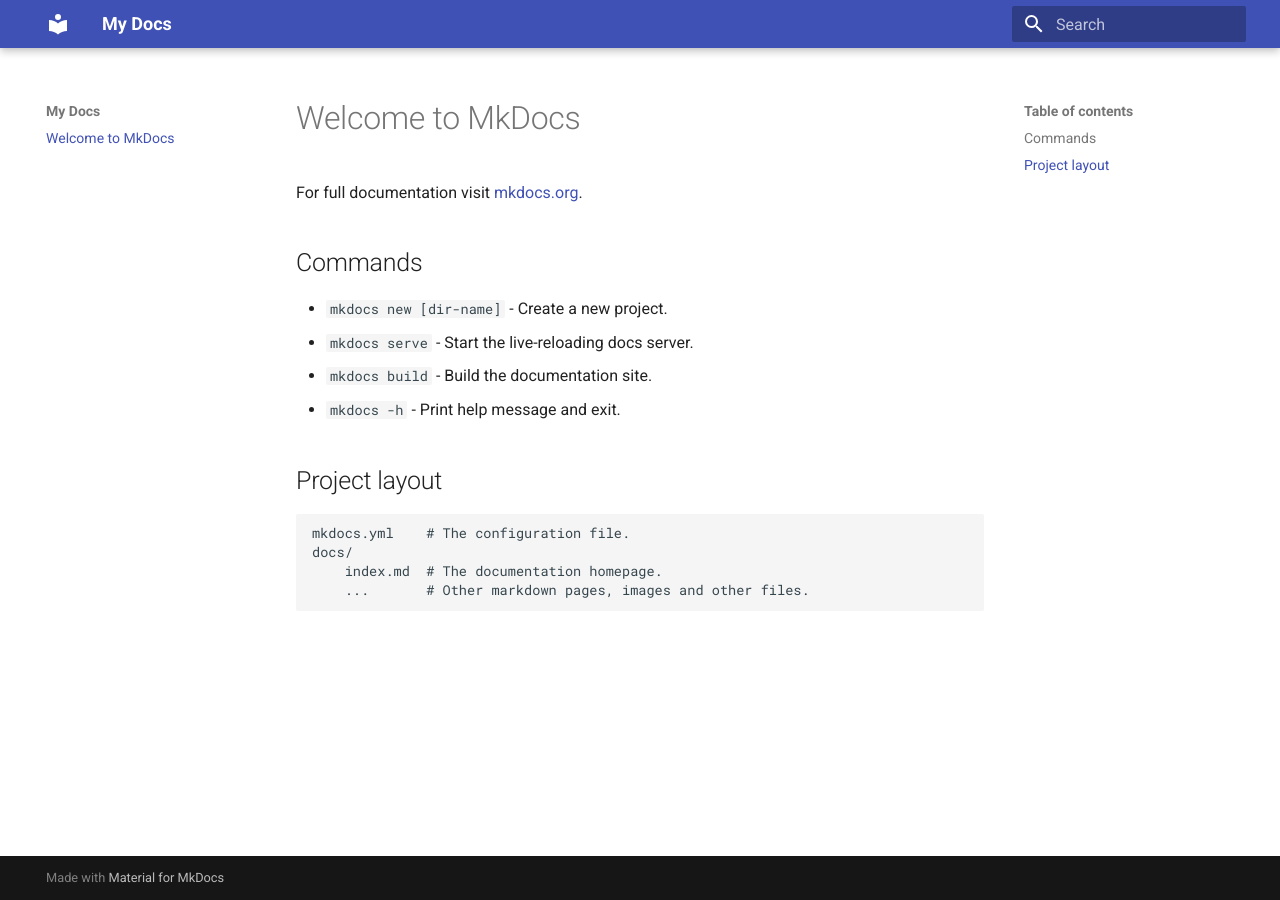
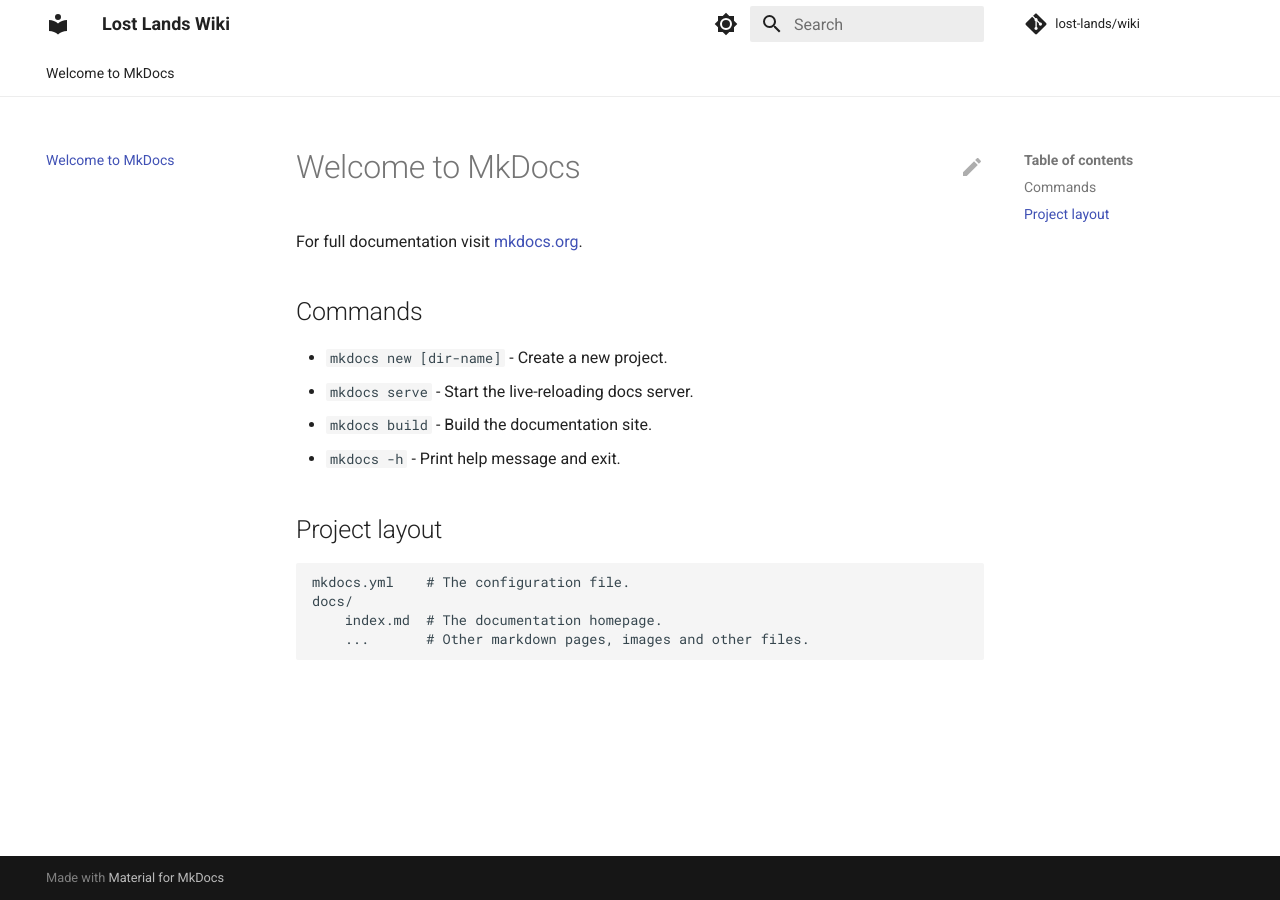
Before and after one commit to lost-lands/wiki, an MkDocs documentation site: the page built from docs/index.md, in a window 1280 px wide. Built offline with MkDocs 1.6.1 and Material for MkDocs 9.7.7, drawn with Linux system fonts in a browser that asks for light colours; comment, search, counter and statistics services are not loaded.

Commit message:
Setup mkdocs features

```diff
--- a/mkdocs.yml
+++ b/mkdocs.yml
@@ -1,3 +1,34 @@
-site_name: My Docs
+site_name: Lost Lands Wiki
+repo_url: https://github.com/lost-lands/wiki
+repo_name: lost-lands/wiki
+
+plugins:
+  - search:
+      lang: en
+
 theme:
   name: material
+  features:
+    - content.action.edit
+    - navigation.tabs
+    - navigation.tracking
+    - navigation.instant
+  icon:
+    edit: material/pencil
+    view: material/eye
+
+  palette:
+
+    # Palette toggle for light mode
+    - scheme: default
+      primary: white
+      toggle:
+        icon: material/brightness-7
+        name: Switch to dark mode
+
+    # Palette toggle for dark mode
+    - scheme: slate
+      primary: black
+      toggle:
+        icon: material/brightness-4
+        name: Switch to light mode
```
